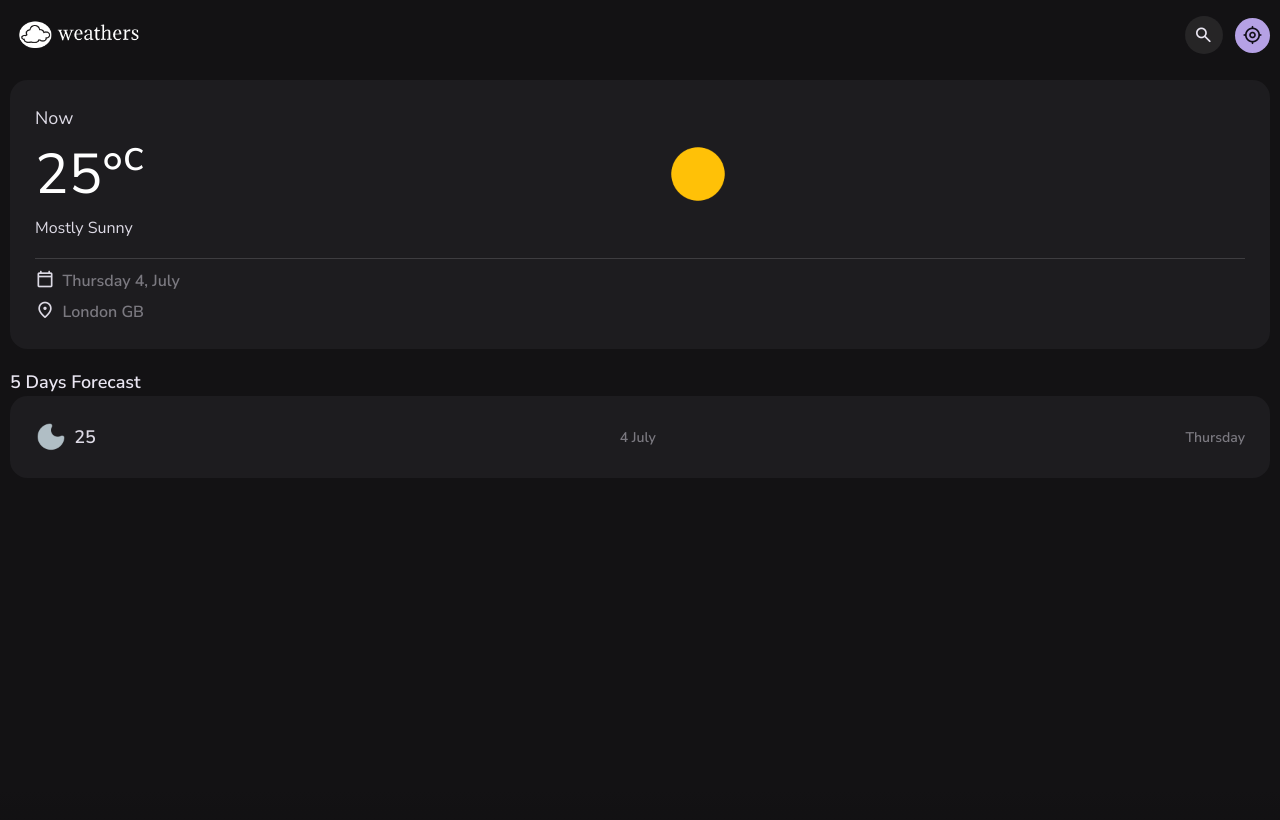
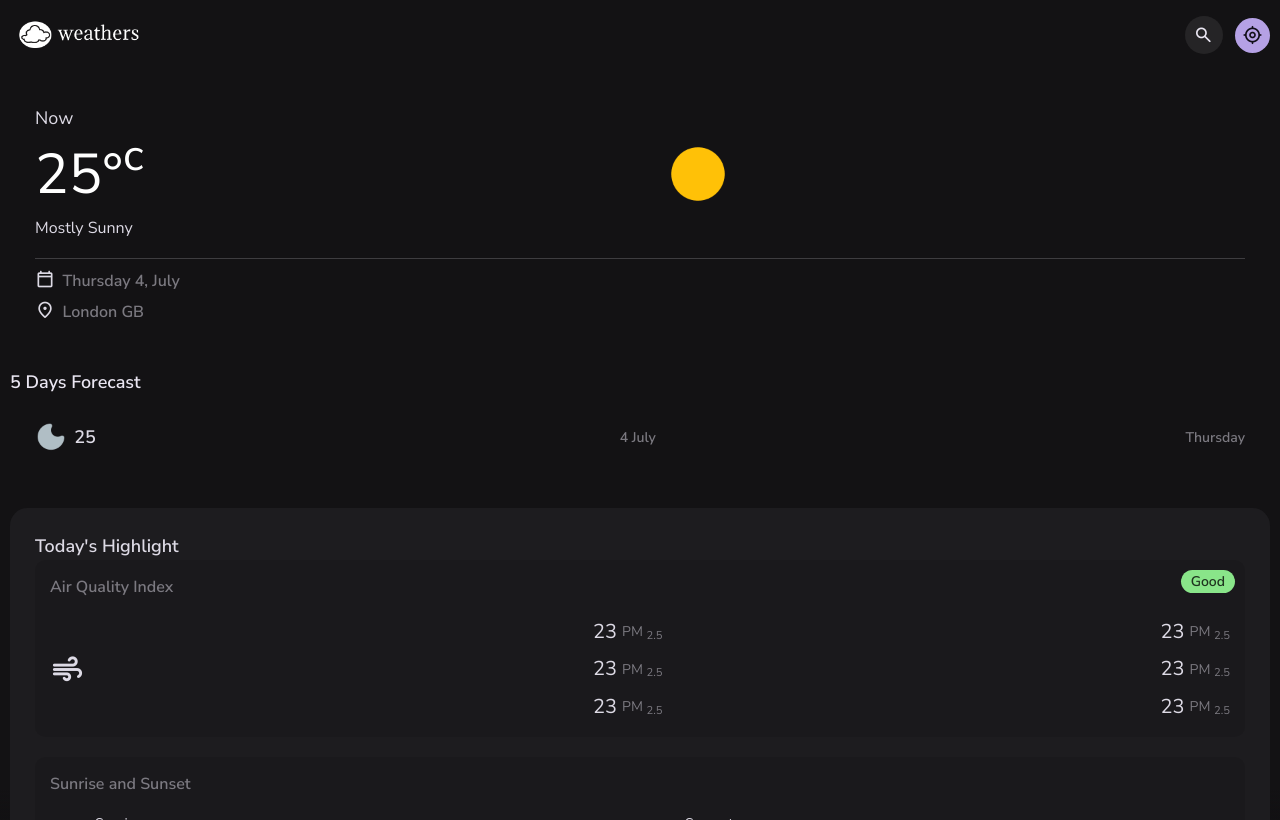
Before and after one commit to Ghosh-95/weather-app-react-tailwind, a React (Vite) app: page / in a window 1280 px wide. Built offline with nearby package versions, Linux system fonts and the light colour scheme.

Commit message:
content-right Highlight component

```diff
--- a/src/App.jsx
+++ b/src/App.jsx
@@ -1,4 +1,5 @@
 import { ContentLeft } from "./componenets/ContentLeft"
+import ContentRight from "./componenets/ContentRight"
 import Header from "./componenets/Header"
 
 function App() {
@@ -9,9 +10,10 @@ function App() {
 
                 {/* change the grid cols if any error occurred */}
                 <article
-                    className="container relative grid gap-6 grid-cols-[minmax(0_1fr)] h-full overflow-y-auto before:content-[''] before:absolute before:bottom-0 before:h-[3rem] before:w-full before:pointer-events-none before:bg-gradient-1 before:z-[1]">
+                    className="container relative grid gap-6 grid-cols-[minmax(0_1fr)] h-full overflow-y-auto before:content-[''] before:absolute before:bottom-0 before:h-[3rem] before:w-full before:pointer-events-none before:bg-gradient-1 before:-z-[1]">
 
                     <ContentLeft />
+                    <ContentRight />
 
                 </article>
             </main>
--- /dev/null
+++ b/src/componenets/ContentRight.jsx
@@ -0,0 +1,9 @@
+import Highlight from "./Highlight";
+
+export default function ContentRight() {
+    return (
+        <div>
+            <Highlight />
+        </div>
+    )
+}
--- /dev/null
+++ b/src/componenets/Highlight.jsx
@@ -0,0 +1,115 @@
+function HighlightCards({ type, icon, value, unit, position }) {
+    return (
+        <div className="card card-sm relative bg-black-alpha-10">
+            <h3 className="text-title-3 mb-7 font-semiBold text-surfaceVariantOn">{type}</h3>
+
+            {/* wrapper */}
+            <div className="flex items-center justify-between gap-4">
+                <span className="m-icon">{icon}</span>
+
+                <p className="text-title-1">{value}{type === "Humidity" ? <sup>{unit}</sup> : type === "Feels Like" ? <sup>&deg;c</sup> : <sub>{unit}</sub>}</p>
+            </div>
+        </div>
+    )
+}
+
+
+export default function Highlight() {
+    return (
+        <section className="highlights mb-8" aria-labelledby="highlight-label">
+            <div className="card bg-surface card-lg">
+
+                <h2 className="text-title-2 font-semiBold" id="highlight-label">Today's Highlight</h2>
+
+                {/* highlight list */}
+                <article className="grid gap-8">
+                    {/* highlight card, one */}
+                    <div className="card card-sm relative bg-black-alpha-10">
+                        <h3 className="text-title-3 mb-7 font-semiBold text-surfaceVariantOn">Air Quality Index</h3>
+
+                        {/* wrapper */}
+                        <div className="flex items-center justify-between gap-4">
+                            <span className="m-icon">air</span>
+
+                            {/* card-list */}
+                            <ul className="flex items-center flex-wrap gap-y-3 flex-grow">
+                                {/* card-item */}
+                                <li className="flex items-center justify-end w-1/2 gap-2">
+                                    <p className="text-title-1">23</p>
+
+                                    <p className="text-label-1 text-surfaceVariantOn">PM <sub>2.5</sub></p>
+                                </li>
+                                <li className="flex items-center justify-end w-1/2 gap-2">
+                                    <p className="text-title-1">23</p>
+
+                                    <p className="text-label-1 text-surfaceVariantOn">PM <sub>2.5</sub></p>
+                                </li>
+                                <li className="flex items-center justify-end w-1/2 gap-2">
+                                    <p className="text-title-1">23</p>
+
+                                    <p className="text-label-1 text-surfaceVariantOn">PM <sub>2.5</sub></p>
+                                </li>
+                                <li className="flex items-center justify-end w-1/2 gap-2">
+                                    <p className="text-title-1">23</p>
+
+                                    <p className="text-label-1 text-surfaceVariantOn">PM <sub>2.5</sub></p>
+                                </li>
+                                <li className="flex items-center justify-end w-1/2 gap-2">
+                                    <p className="text-title-1">23</p>
+
+                                    <p className="text-label-1 text-surfaceVariantOn">PM <sub>2.5</sub></p>
+                                </li>
+                                <li className="flex items-center justify-end w-1/2 gap-2">
+                                    <p className="text-title-1">23</p>
+
+                                    <p className="text-label-1 text-surfaceVariantOn">PM <sub>2.5</sub></p>
+                                </li>
+                            </ul>
+                        </div>
+
+                        <span className="absolute right-4 top-4 p-[0.1rem_1rem] font-semiBold cursor-help rounded-pill aqi-1 text-label-1">Good</span>
+                    </div>
+
+                    {/* highlight-card, two */}
+                    <div className="card card-sm relative bg-black-alpha-10">
+                        <h3 className="text-title-3 mb-7 font-semiBold text-surfaceVariantOn">Sunrise and Sunset</h3>
+
+                        {/* card-list */}
+                        <div className="flex items-center flex-wrap gap-y-3 flex-grow">
+                            {/* card-item */}
+                            <div className="flex items-center justify-start flex-wrap w-1/2 gap-[0.5rem_1rem]">
+                                <span className="m-icon">clear_day</span>
+
+                                <div>
+                                    <p className="text-label-1 mb-3">Sunrise</p>
+                                    <p className="text-title-2">06:02 AM</p>
+                                </div>
+                            </div>
+                            <div className="flex items-center justify-start flex-wrap w-1/2 gap-[0.5rem_1rem]">
+                                <span className="m-icon">clear_night</span>
+
+                                <div>
+                                    <p className="text-label-1 mb-3">Sunrset</p>
+                                    <p className="text-title-2">05:02 PM</p>
+                                </div>
+                            </div>
+                        </div>
+                    </div>
+
+                    {/* highlight-card */}
+                    <HighlightCards type={"Humidity"} value={35} unit={'%'} icon={'humidity_percentage'} />
+
+                    {/* highlight-card */}
+                    <HighlightCards type={"Pressure"} value={1050} unit={'hpa'} icon={'airwave'} />
+
+                    {/* highlight-card */}
+                    <HighlightCards type={"Visibility"} value={10} unit={'km'} icon={'visibility'} />
+
+                    {/* highlight-card */}
+                    <HighlightCards type={"Feels Like"} value={25} unit={'deg'} icon={'thermostat'} />
+
+                </article>
+            </div>
+        </section>
+    )
+}
--- a/src/index.css
+++ b/src/index.css
@@ -111,6 +111,10 @@ body {
     overflow: hidden;
 }
 
+.highlights .m-icon {
+    font-size: 3.5rem;
+}
+
 .transition-short {
     transition: 0.1s ease;
 }
@@ -199,7 +203,7 @@ body {
     }
 
     .card {
-        @apply bg-surface text-surfaceOn;
+        @apply text-surfaceOn;
     }
 
     .card-lg {
@@ -208,6 +212,26 @@ body {
 
     .card-sm {
         @apply rounded-16 p-6;
+    }
+
+    .aqi-1 {
+        @apply bg-aqi-1 text-on-aqi-1;
+    }
+
+    .aqi-2 {
+        @apply bg-aqi-2 text-on-aqi-2;
+    }
+
+    .aqi-3 {
+        @apply bg-aqi-3 text-on-aqi-3;
+    }
+
+    .aqi-4 {
+        @apply bg-aqi-4 text-on-aqi-4;
+    }
+
+    .aqi-5 {
+        @apply bg-aqi-5 text-on-aqi-5;
     }
 
     /* .heading {
--- a/tailwind.config.js
+++ b/tailwind.config.js
@@ -19,16 +19,16 @@ export default {
         surfaceVariantOn: '#7B7980',
         'surfaceVariantOn-2': '#B9B6BF',
         outline: '#3E3D40',
-        'bg-aqi-1': '#89E589',
-        'bg-on-aqi-1': '#1F331F',
-        'bg-aqi-2': '#E5DD89',
-        'bg-on-aqi-2': '#33311F',
-        'bg-aqi-3': '#E5C089',
-        'bg-on-aqi-3': '#332B1F',
-        'bg-aqi-4': '#E58989',
-        'bg-on-aqi-1': '#331F1F',
-        'bg-aqi-5': '#E589B7',
-        'bg-on-aqi-1': '#331F29',
+        'aqi-1': '#89E589',
+        'on-aqi-1': '#1F331F',
+        'aqi-2': '#E5DD89',
+        'on-aqi-2': '#33311F',
+        'aqi-3': '#E5C089',
+        'on-aqi-3': '#332B1F',
+        'aqi-4': '#E58989',
+        'on-aqi-4': '#331F1F',
+        'aqi-5': '#E589B7',
+        'on-aqi-5': '#331F29',
         'white': 'hsl(0, 0%, 100%)',
         'white-alpha-4': 'hsla(0, 0%, 100%, 0.04)',
         'white-alpha-8': 'hsla(0, 0%, 100%, 0.08)',
```
